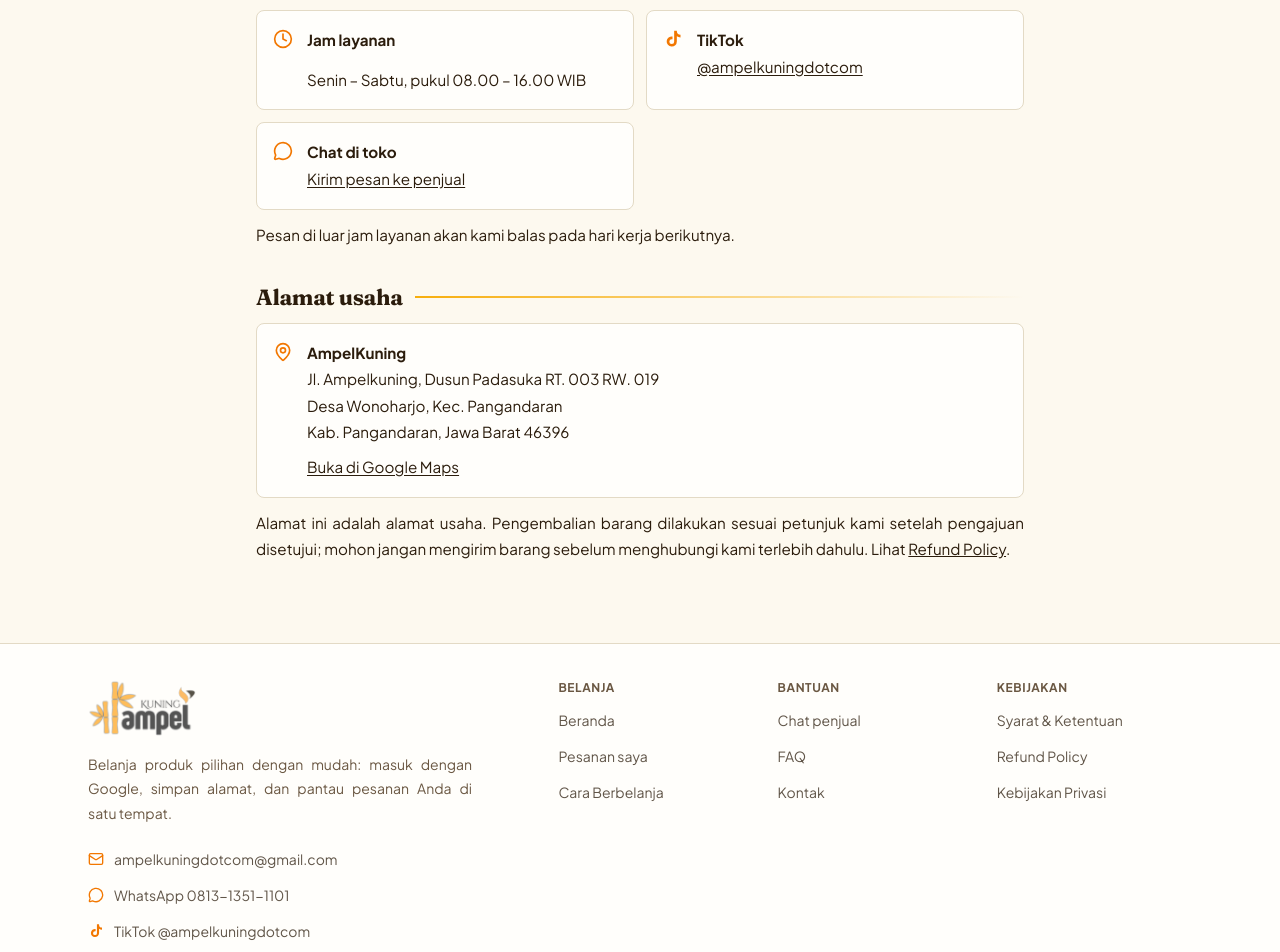
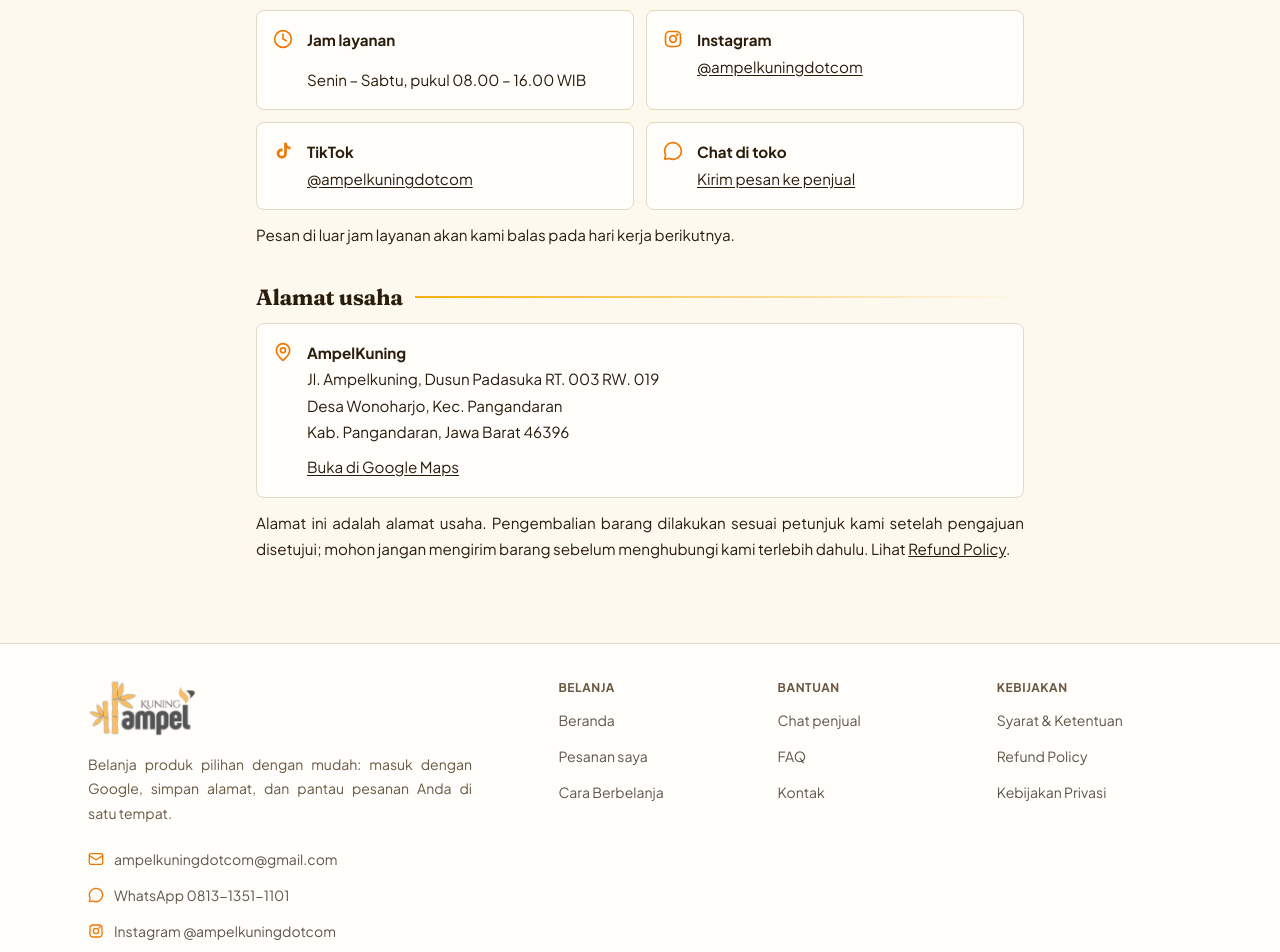
Before and after one commit to sm85-code/frontend-store, a Next.js app in the folder apps/store-buyer/: page /kontak in a window 1280 px wide. Shown: the part 380-1332 px from the top of the page. Built offline with nearby package versions, Linux system fonts and the light colour scheme; no server answers.

Commit message:
store-buyer: Instagram link in footer and contact page
Co-Authored-By: Claude Sonnet 5.5 <noreply@anthropic.com>
Claude-Session: https://claude.ai/code/session_01PKWe8ysWp1S9UVegbraCxa

```diff
--- a/apps/store-buyer/src/app/kontak/page.tsx
+++ b/apps/store-buyer/src/app/kontak/page.tsx
@@ -2,6 +2,7 @@ import { Clock, Mail, MapPin, MessageCircle, Phone } from 'lucide-react'
 import type { Metadata } from 'next'
 import Link from 'next/link'
 import { Bagian, Halaman } from '@/components/Halaman'
+import { IkonInstagram } from '@/components/IkonInstagram'
 import { IkonTikTok } from '@/components/IkonTikTok'
 import { SITE_URL } from '@/lib/api'
 import { ALAMAT_LENGKAP, KONTAK, MAPS_LINK, WA_LINK } from '@/lib/kontak'
@@ -18,7 +19,7 @@ const jsonLd = {
   name: KONTAK.nama,
   url: SITE_URL,
   email: KONTAK.email,
-  sameAs: [KONTAK.tiktok],
+  sameAs: [KONTAK.instagram, KONTAK.tiktok],
   telephone: `+${KONTAK.whatsapp}`,
   address: {
     '@type': 'PostalAddress',
@@ -64,6 +65,13 @@ export default function KontakPage() {
             </div>
           </li>
           <li className={KARTU}>
+            <IkonInstagram className={IKON} />
+            <div>
+              <p className="font-bold">Instagram</p>
+              <a className="underline underline-offset-2" href={KONTAK.instagram} rel="noopener noreferrer" target="_blank">{KONTAK.instagramNama}</a>
+            </div>
+          </li>
+          <li className={KARTU}>
             <IkonTikTok className={IKON} />
             <div>
               <p className="font-bold">TikTok</p>
--- a/apps/store-buyer/src/components/Footer.tsx
+++ b/apps/store-buyer/src/components/Footer.tsx
@@ -1,6 +1,7 @@
 import { Clock, Mail, MessageCircle } from 'lucide-react'
 import Link from 'next/link'
 import type { ReactNode } from 'react'
+import { IkonInstagram } from '@/components/IkonInstagram'
 import { IkonTikTok } from '@/components/IkonTikTok'
 import { Logo } from '@/components/Logo'
 import { KONTAK, WA_LINK } from '@/lib/kontak'
@@ -44,6 +45,10 @@ export function Footer() {
               <MessageCircle className="size-4 shrink-0 text-[var(--brand-orange)]" aria-hidden />
               WhatsApp {KONTAK.telepon}
             </a>
+            <a href={KONTAK.instagram} rel="noopener noreferrer" target="_blank" className={`${tautan} gap-2.5`}>
+              <IkonInstagram className="size-4 shrink-0 text-[var(--brand-orange)]" />
+              Instagram {KONTAK.instagramNama}
+            </a>
             <a href={KONTAK.tiktok} rel="noopener noreferrer" target="_blank" className={`${tautan} gap-2.5`}>
               <IkonTikTok className="size-4 shrink-0 text-[var(--brand-orange)]" />
               TikTok {KONTAK.tiktokNama}
--- /dev/null
+++ b/apps/store-buyer/src/components/IkonInstagram.tsx
@@ -0,0 +1,10 @@
+/** Instagram mark (lucide has none). Decorative: the link text carries the name. */
+export function IkonInstagram({ className = 'size-4' }: { className?: string }) {
+  return (
+    <svg viewBox="0 0 24 24" className={className} fill="none" stroke="currentColor" strokeWidth="2" strokeLinecap="round" strokeLinejoin="round" aria-hidden="true">
+      <rect x="3" y="3" width="18" height="18" rx="5" />
+      <circle cx="12" cy="12" r="4" />
+      <circle cx="17.2" cy="6.8" r="0.6" fill="currentColor" />
+    </svg>
+  )
+}
--- a/apps/store-buyer/src/lib/kontak.ts
+++ b/apps/store-buyer/src/lib/kontak.ts
@@ -12,6 +12,8 @@ export const KONTAK = {
   provinsi: 'Jawa Barat',
   kodePos: '46396',
   jam: 'Senin – Sabtu, pukul 08.00 – 16.00 WIB',
+  instagram: 'https://www.instagram.com/ampelkuningdotcom',
+  instagramNama: '@ampelkuningdotcom',
   tiktok: 'https://www.tiktok.com/@ampelkuningdotcom',
   tiktokNama: '@ampelkuningdotcom',
 } as const
```
